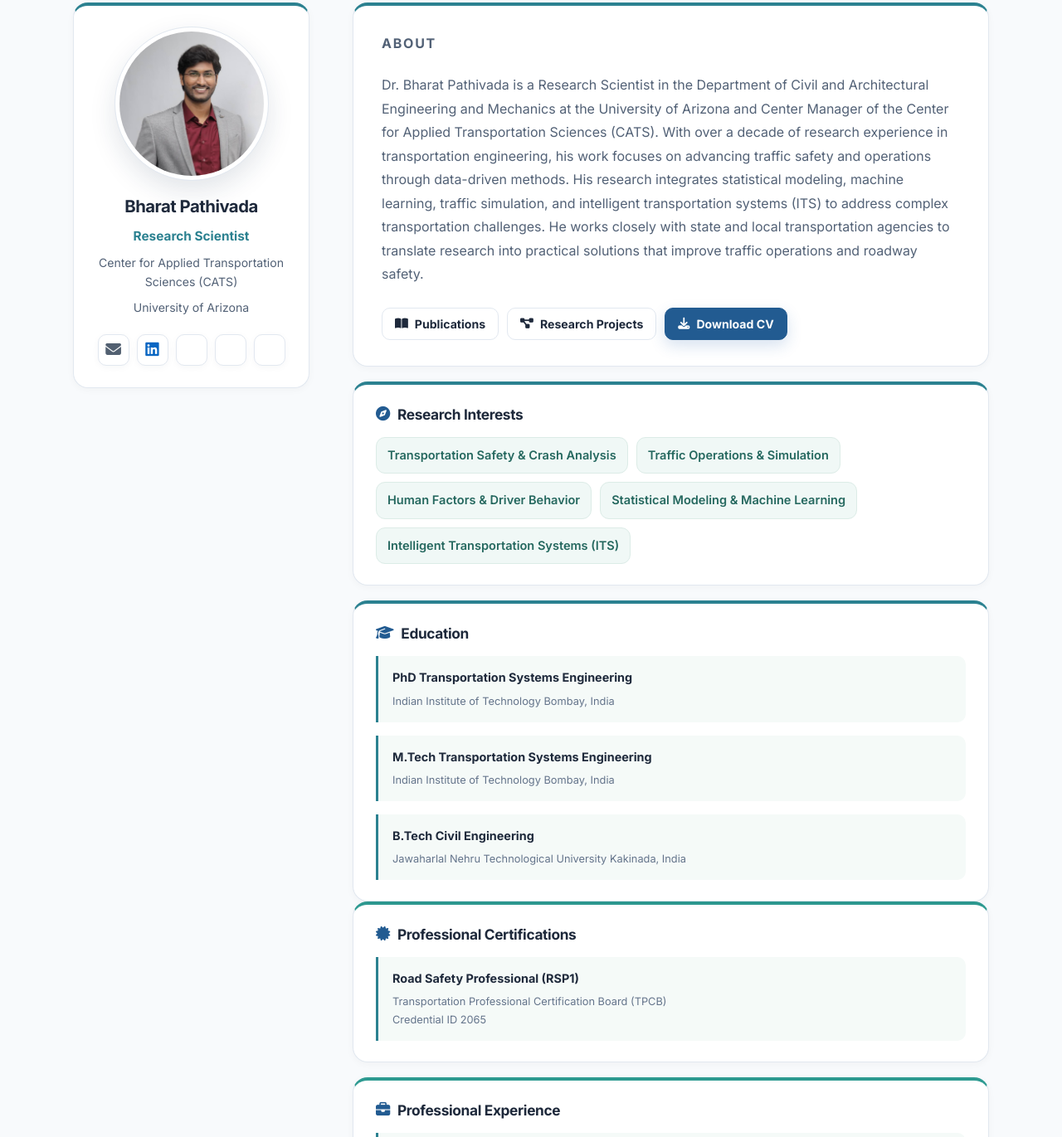
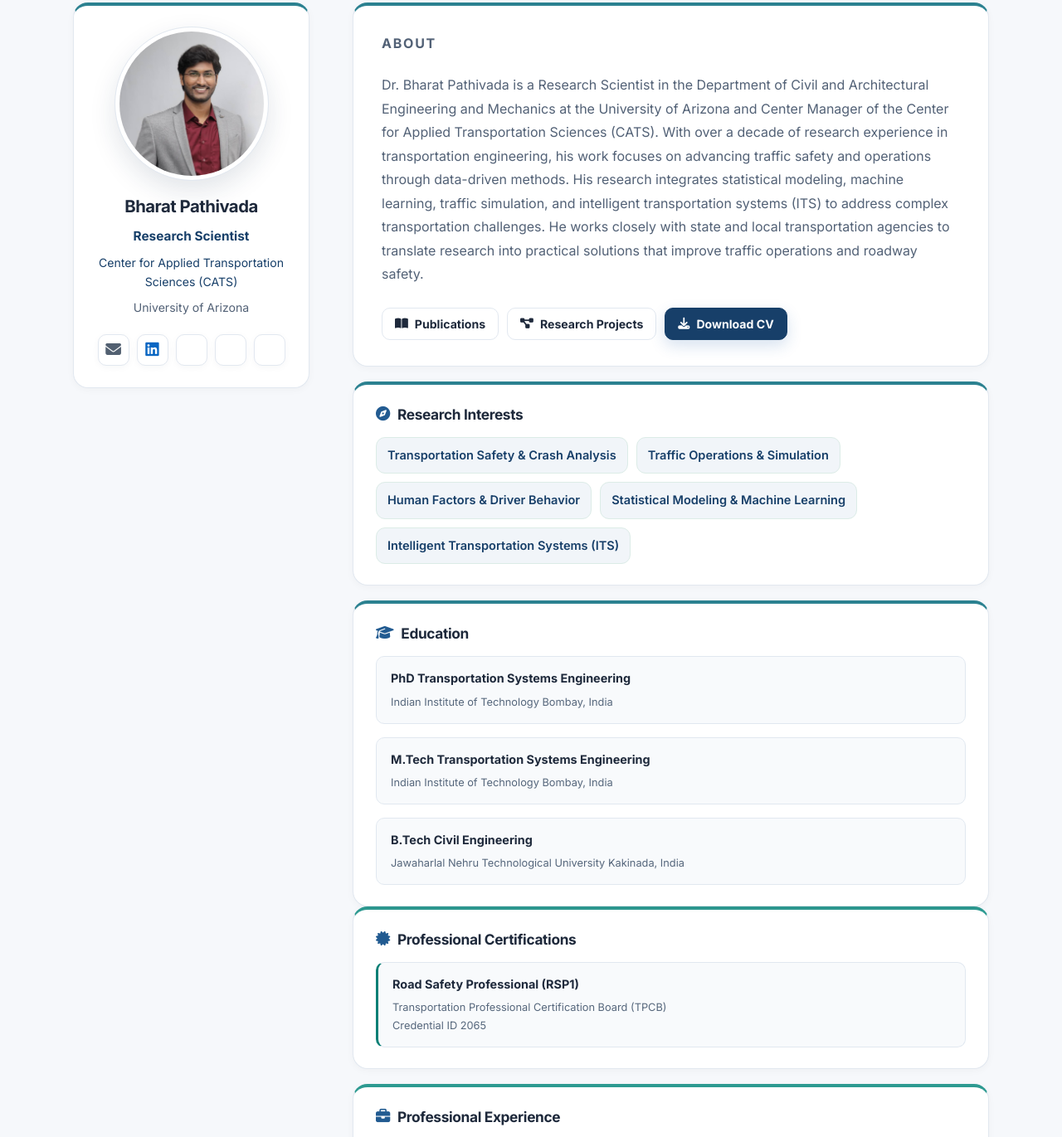
Before and after one commit to bharatpathivada/bharatpathivada.github.io, a plain HTML site: page index.html in a window 1280 px wide. Shown: the part 114-1485 px from the top of the page at 83% size. Drawn offline with Linux system fonts and the light colour scheme; some icons are missing.

Commit message:
Refine homepage light-mode colors

```diff
--- a/styles.css
+++ b/styles.css
@@ -942,3 +942,30 @@ body.dark-mode .experience-role strong { color: #d0d8e2; }
 @media (max-width: 600px) {
   .experience-role { padding: 3px 0; gap: 1px; }
 }
+
+/* Homepage light palette */
+body.academic-theme:not(.dark-mode):has(.hero-container > .profile-details) {
+  --bg: #f6f8fb;
+  --text-muted: #56677c;
+}
+body.academic-theme:not(.dark-mode):has(.hero-container > .profile-details) .interest-pill {
+  background: #f1f5f9;
+  color: #173f69;
+}
+body.academic-theme:not(.dark-mode):has(.hero-container > .profile-details) :is(.education-list-styled li, .experience-entry) {
+  background: #f8fafc;
+  border: 1px solid #e1e8f0;
+  border-left: 1px solid #e1e8f0 !important;
+  border-radius: 10px;
+}
+body.academic-theme:not(.dark-mode):has(.hero-container > .profile-details) [aria-labelledby="certifications-heading"] li {
+  border-left-color: #087f75 !important;
+  border-left-width: 3px !important;
+}
+body.academic-theme:not(.dark-mode):has(.hero-container > .profile-details) :is(.profile-title, .profile-center-link) {
+  color: #173f69;
+}
+body.academic-theme:not(.dark-mode):has(.hero-container > .profile-details) .cv-download-btn {
+  background: #173f69;
+  border-color: #173f69;
+}
```
